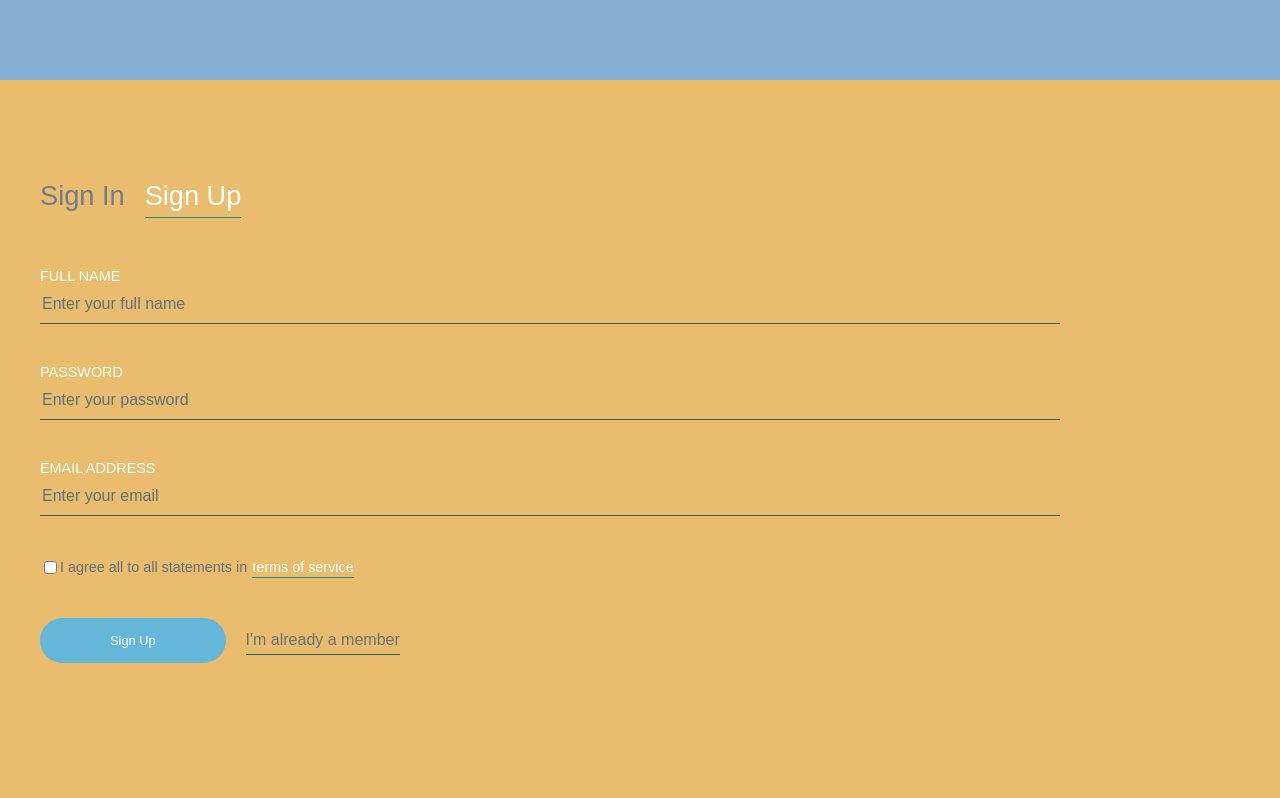
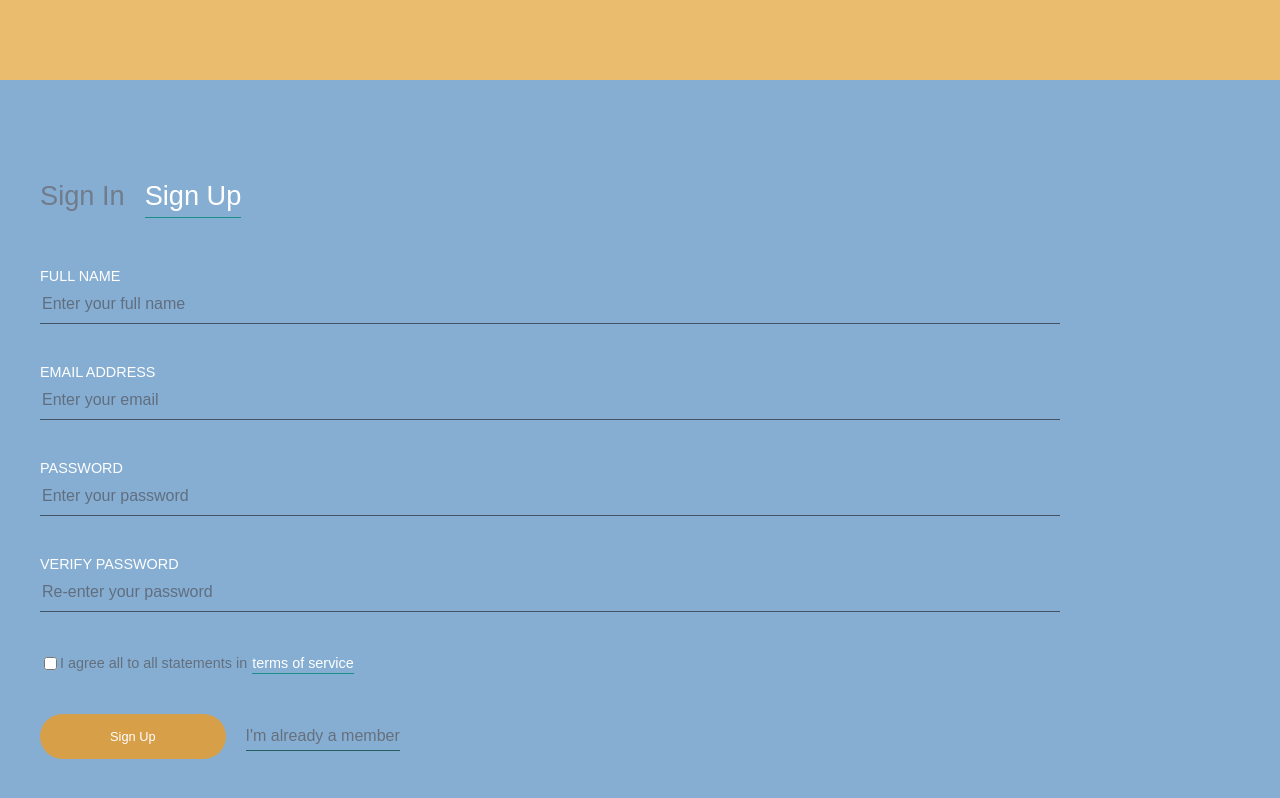
Before and after one commit to RaphaelChevallier/Social-Learning-Platform, a React (Create React App) app in the folder client/: page / in a window 1280 px wide. Built offline with nearby package versions, Linux system fonts and the light colour scheme.

Commit message:
css updates

```diff
--- a/client/src/App.css
+++ b/client/src/App.css
@@ -13,14 +13,12 @@
 
 
   }
-  App_Aside:active {
-    color: yellow;
-  }
+
 
   .App_Form {
     width: 100%;
     height: 90%;
-     background-color: #e9bd6d;
+     background-color: rgb(233, 189, 109);
     padding: 25px 40px;
     overflow: auto;
     padding-top: 100px;
@@ -28,9 +26,7 @@
 
 
   }
-  App_Form:active {
-    color: yellow;
-  }
+
 
   .PageSwitcher {
     display: flex;
@@ -103,7 +99,7 @@
   }
 
   .FormField_Button {
-    background-color: rgb(100, 183, 216);
+    background-color: rgb(216, 159, 73);
     color: white;
     border: none;
     outline: none;
--- a/client/src/App.js
+++ b/client/src/App.js
@@ -11,17 +11,59 @@ import SignUpForm from "./pages/SignUpForm";
 import SignInForm from "./pages/SignInForm";
 
 class App extends Component {
+
+  constructor() {
+
+    super();
+   this.state ={bgColor: 'rgb(233, 189, 109)', bgColor2: 'rgb(134, 174, 211)'}
+
+    this.clickChange = this.clickChange.bind(this);
+
+  }
+
+
+  clickChange(e){
+
+    if(e.target.id == "first"){
+      this.setState({bgColor:'rgb(134, 174, 211)' })
+      this.setState({bgColor2: 'rgb(233, 189, 109)' })
+    }
+      if(e.target.id == "second"){
+        this.setState({bgColor:'rgb(233, 189, 109)' })
+        this.setState({bgColor2: 'rgb(134, 174, 211)' })
+    }
+
+
+}
+
   render() {
     return (
       <Router>
 
         <div className="App">
 
-        <div className="App_Aside"> </div>
-          <div className="App_Form">
+        <div style = {{
+          width: '100%',
+          height: '10%',
+          backgroundColor: this.state.bgColor}}
+          />
+          <div style = {{
+            backgroundColor: this.state.bgColor2,
+            width: '100%',
+             height: '90%',
+             paddingBottom: '25px',
+             paddingRight:'40px',
+             paddingLeft:'40px',
+
+            overflow: 'auto',
+           paddingTop: '100px'
+          }}
+        >
           <div className="FormTitle">
               <NavLink
                 to="/sign-in"
+                id = "first"
+                onClick={this.clickChange}
                 activeClassName="FormTitle_Link--Active"
                 className="FormTitle_Link"
               >
@@ -31,6 +73,8 @@ class App extends Component {
               <NavLink
                 exact
                 to="/"
+                id = "second"
+                onClick={this.clickChange}
                 activeClassName="FormTitle_Link--Active"
                 className="FormTitle_Link"
               >
--- a/client/src/pages/SignUpForm.js
+++ b/client/src/pages/SignUpForm.js
@@ -7,6 +7,7 @@ class SignUpForm extends Component{
         this.state={
             email: '',
             password: '',
+            verify: '',
             name: '',
             hasAgreed: false
         };
@@ -24,10 +25,14 @@ class SignUpForm extends Component{
         this.setState({
             [name]: value
         });
+
     }
     handleSubmit(e){
         e.preventDefault();
+        let pass = e.target.password
+        let ver = e.target.verify
 
+        if(pass === ver){
         console.log('The form was submitted with the following data:');
         console.log(this.state);
         axios
@@ -36,6 +41,9 @@ class SignUpForm extends Component{
           .catch(err => {
             console.error(err);
           });
+        }else{
+          console.log('your two passwords must match to properly sign up.');
+        }
     }
     render(){
         return(
@@ -55,6 +63,19 @@ class SignUpForm extends Component{
                 />
               </div>
               <div className="FormField">
+                <label className="FormField_Label" htmlFor="email">
+                  Email Address
+                </label>
+                <input
+                  type="email"
+                  id="email"
+                  className="FormField_Input"
+                  placeholder="Enter your email"
+                  name="email"
+                  value={this.state.email} onChange={this.handleChange}
+                />
+              </div>
+              <div className="FormField">
                 <label className="FormField_Label" htmlFor="password">
                   Password
                 </label>
@@ -68,16 +89,16 @@ class SignUpForm extends Component{
                 />
               </div>
               <div className="FormField">
-                <label className="FormField_Label" htmlFor="email">
-                  Email Address
+                <label className="FormField_Label" htmlFor="verify">
+                  Verify Password
                 </label>
                 <input
-                  type="email"
-                  id="email"
+                  type="password"
+                  id="verify"
                   className="FormField_Input"
-                  placeholder="Enter your email"
-                  name="email"
-                  value={this.state.email} onChange={this.handleChange}
+                  placeholder="Re-enter your password"
+                  name="verify"
+                  value={this.state.verify} onChange={this.handleChange}
                 />
               </div>
               <div className="FormField">
```
